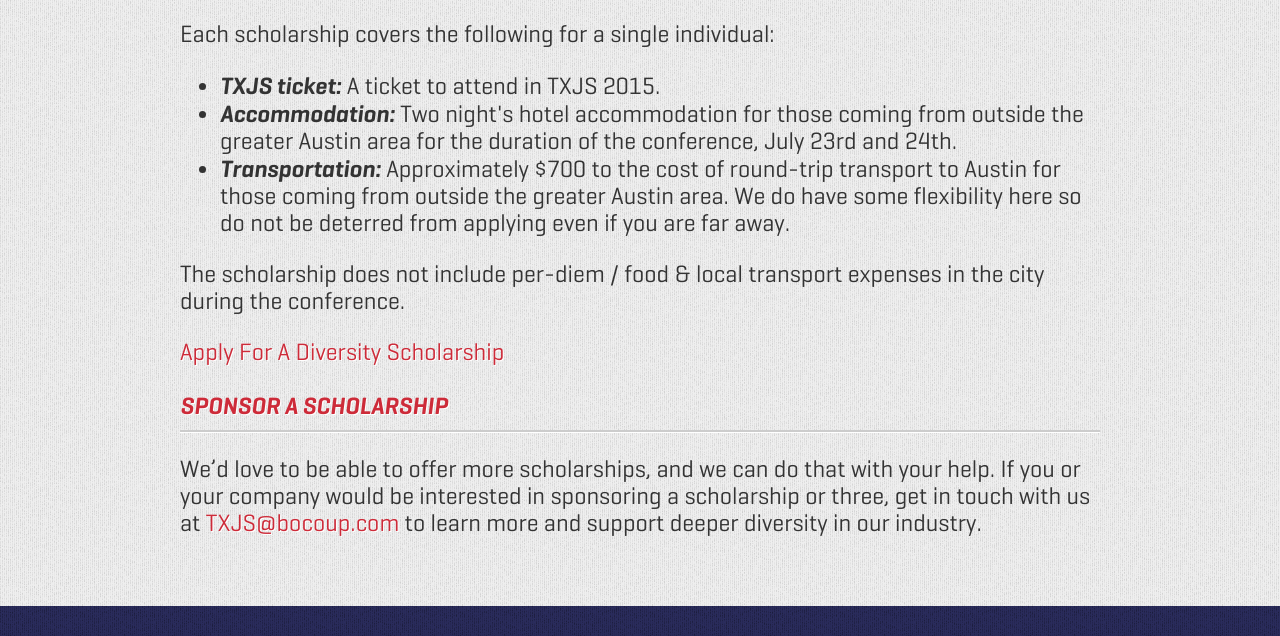
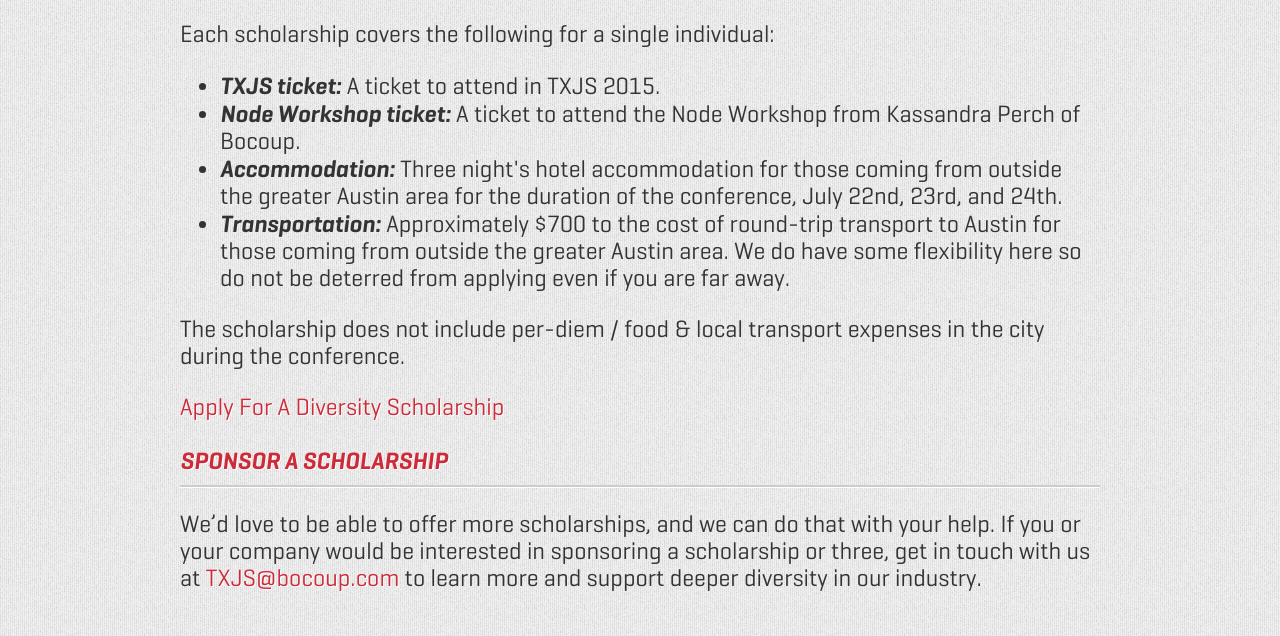
Before and after one commit to SlexAxton/txjs2013, a website: page index.html in a window 1280 px wide. Shown: the part 3329-3965 px from the top of the page. Drawn offline with Linux system fonts and the light colour scheme.

Commit message:
add in extra nights

```diff
--- a/index.html
+++ b/index.html
@@ -94,7 +94,8 @@
         <p>Each scholarship covers the following for a single individual:</p>
         <ul>
           <li><strong>TXJS ticket:</strong> A ticket to attend in TXJS 2015.</li>
-          <li><strong>Accommodation:</strong> Two night's hotel accommodation for those coming from outside the greater Austin area for the duration of the conference, July 23rd and 24th.</li>
+          <li><strong>Node Workshop ticket:</strong> A ticket to attend the Node Workshop from Kassandra Perch of Bocoup.</li>
+          <li><strong>Accommodation:</strong> Three night's hotel accommodation for those coming from outside the greater Austin area for the duration of the conference, July 22nd, 23rd, and 24th.</li>
           <li><strong>Transportation:</strong> Approximately $700 to the cost of round-trip transport to Austin for those coming from outside the greater Austin area. We do have some flexibility here so do not be deterred from applying even if you are far away.</li>
         </ul>
         <p>The scholarship does not include per-diem / food & local transport expenses in the city during the conference.</p>
```
